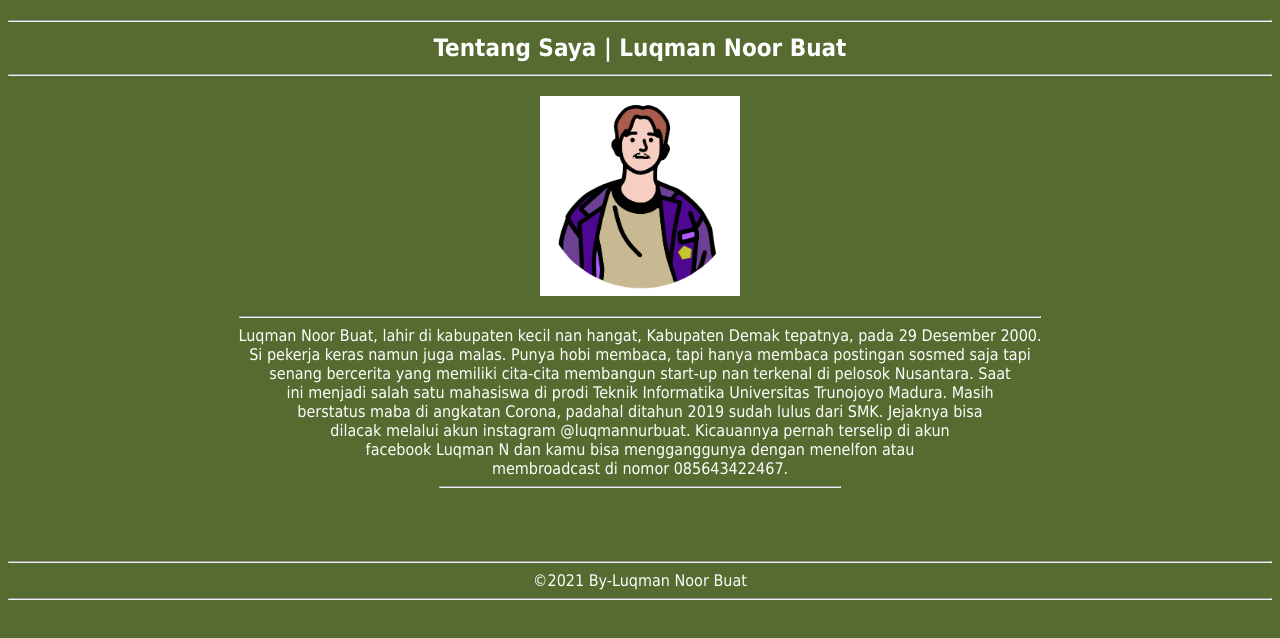
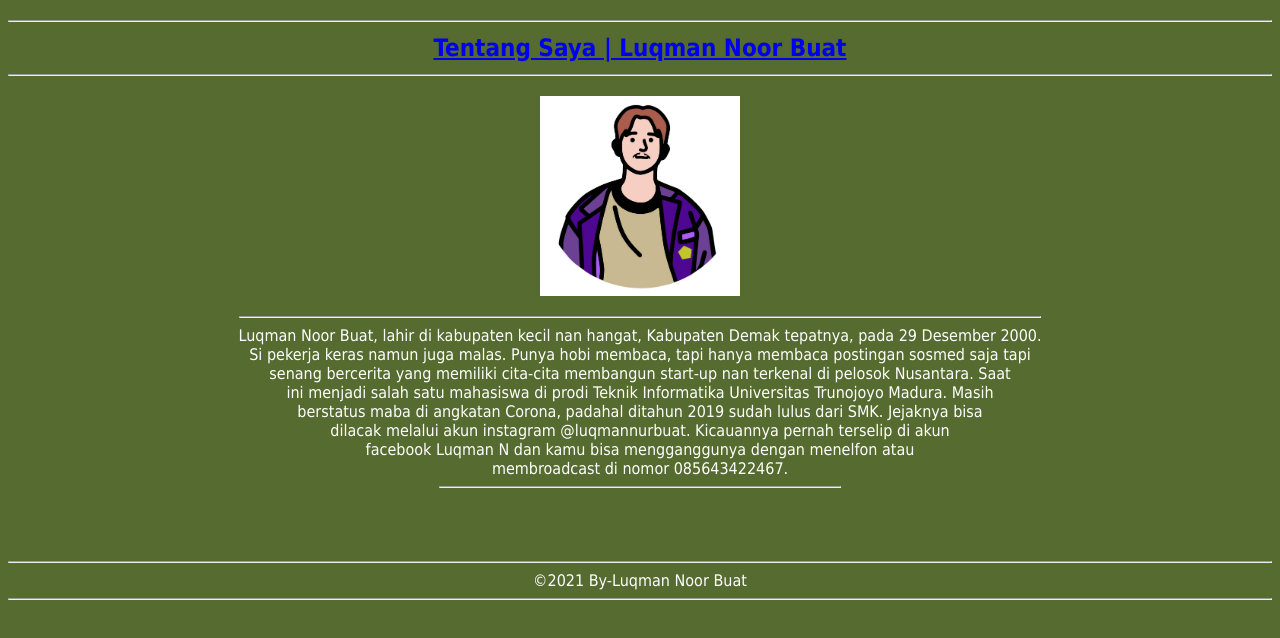
Before and after one commit to mand29/coba1, a plain HTML site: page halaman/tentang_diri.html in a window 1280 px wide. Drawn offline with Linux system fonts and the light colour scheme; files whose address does not match are found by name.

Commit message:
Update tentang_diri.html

```diff
--- a/halaman/tentang_diri.html
+++ b/halaman/tentang_diri.html
@@ -11,7 +11,7 @@
       <h2>
         <font color="white" face="Tahoma"
           ><hr />
-          Tentang Saya | Luqman Noor Buat <br />
+          <a href="/index.html">Tentang Saya | Luqman Noor Buat</a> <br />
           <hr />
         </font>
       </h2>
```
